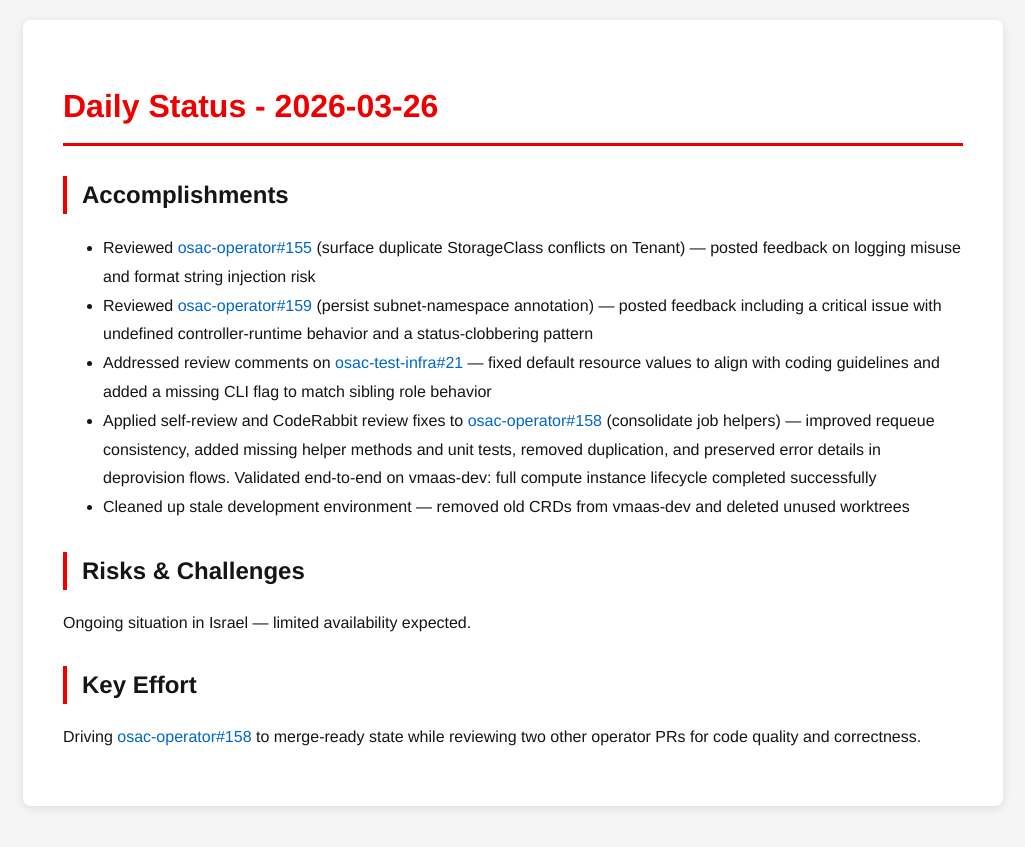
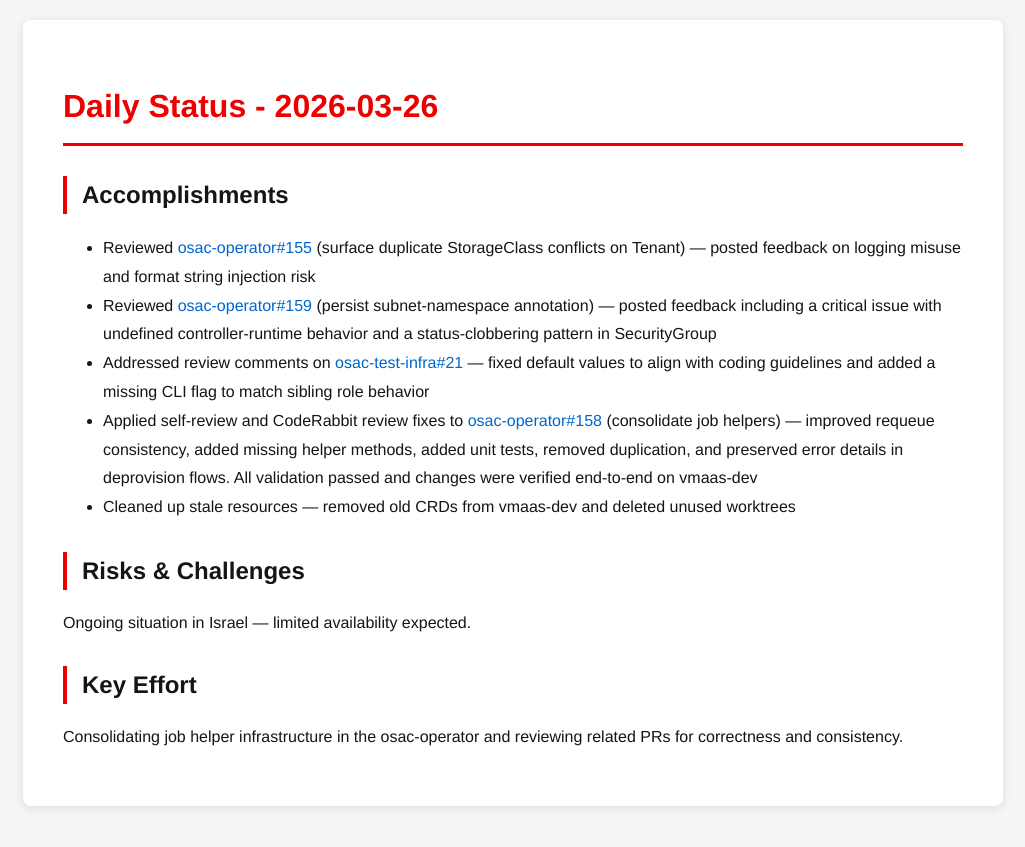
Before and after one commit to tzvatot/daily-status, a Jekyll site: the page built from 2026-03-26.md, in a window 1280 px wide. Shown: the top 847 px of the page, without its empty margins (127-1152 px from the left). Built offline with Jekyll 4.4.1, drawn with Linux system fonts in a browser that asks for light colours.

Commit message:
Daily status update - 2026-03-26

```diff
--- a/2026-03-26.md
+++ b/2026-03-26.md
@@ -8,13 +8,13 @@ date: 2026-03-26
 
 ## Accomplishments
 - Reviewed [osac-operator#155](https://github.com/osac-project/osac-operator/pull/155) (surface duplicate StorageClass conflicts on Tenant) — posted feedback on logging misuse and format string injection risk
-- Reviewed [osac-operator#159](https://github.com/osac-project/osac-operator/pull/159) (persist subnet-namespace annotation) — posted feedback including a critical issue with undefined controller-runtime behavior and a status-clobbering pattern
-- Addressed review comments on [osac-test-infra#21](https://github.com/osac-project/osac-test-infra/pull/21) — fixed default resource values to align with coding guidelines and added a missing CLI flag to match sibling role behavior
-- Applied self-review and CodeRabbit review fixes to [osac-operator#158](https://github.com/osac-project/osac-operator/pull/158) (consolidate job helpers) — improved requeue consistency, added missing helper methods and unit tests, removed duplication, and preserved error details in deprovision flows. Validated end-to-end on vmaas-dev: full compute instance lifecycle completed successfully
-- Cleaned up stale development environment — removed old CRDs from vmaas-dev and deleted unused worktrees
+- Reviewed [osac-operator#159](https://github.com/osac-project/osac-operator/pull/159) (persist subnet-namespace annotation) — posted feedback including a critical issue with undefined controller-runtime behavior and a status-clobbering pattern in SecurityGroup
+- Addressed review comments on [osac-test-infra#21](https://github.com/osac-project/osac-test-infra/pull/21) — fixed default values to align with coding guidelines and added a missing CLI flag to match sibling role behavior
+- Applied self-review and CodeRabbit review fixes to [osac-operator#158](https://github.com/osac-project/osac-operator/pull/158) (consolidate job helpers) — improved requeue consistency, added missing helper methods, added unit tests, removed duplication, and preserved error details in deprovision flows. All validation passed and changes were verified end-to-end on vmaas-dev
+- Cleaned up stale resources — removed old CRDs from vmaas-dev and deleted unused worktrees
 
 ## Risks & Challenges
 Ongoing situation in Israel — limited availability expected.
 
 ## Key Effort
-Driving [osac-operator#158](https://github.com/osac-project/osac-operator/pull/158) to merge-ready state while reviewing two other operator PRs for code quality and correctness.
+Consolidating job helper infrastructure in the osac-operator and reviewing related PRs for correctness and consistency.
```
